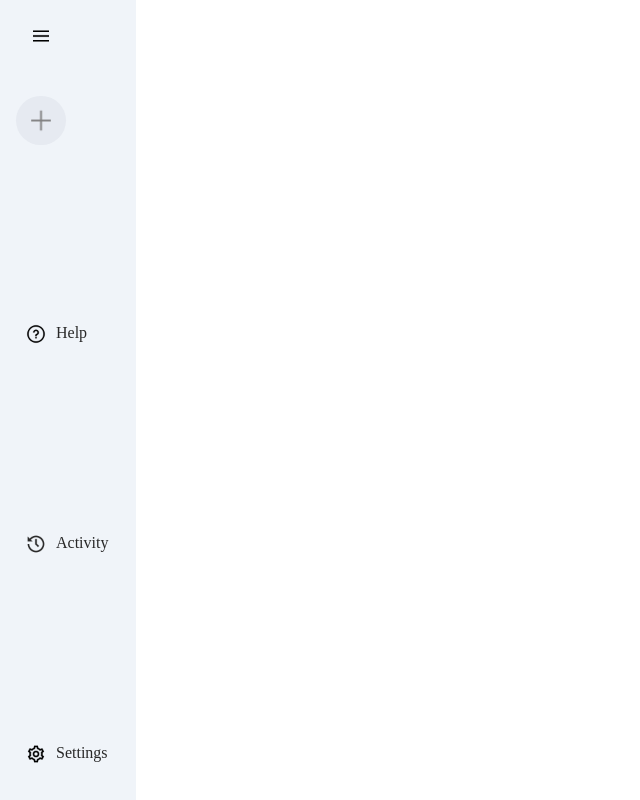
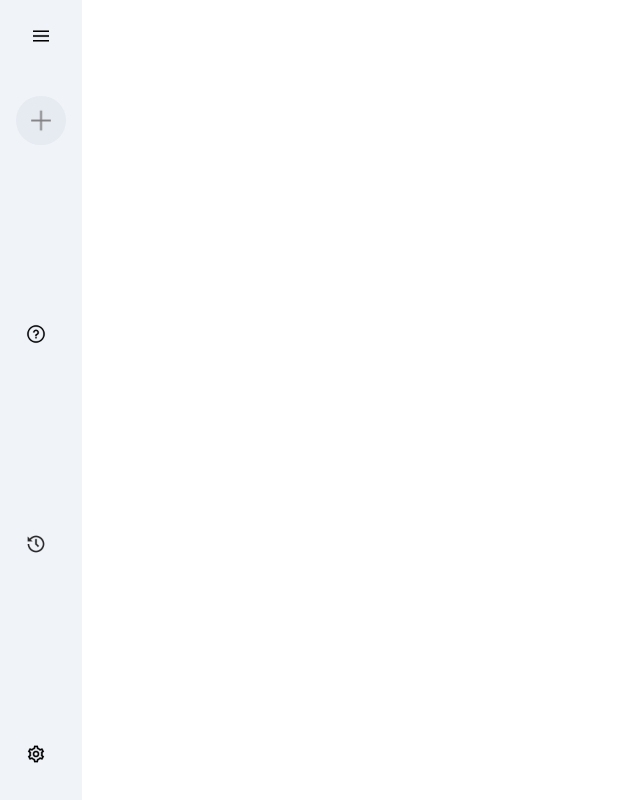
Before and after one commit to bishaldebroy007/AI-chatbot-using-react, a React (Vite) app: page / in a window 1280 px wide. Shown: the whole page, without its empty margins (0-640 px from the left). Built offline with nearby package versions, Linux system fonts and the light colour scheme.

Commit message:
state done in sidebar

```diff
--- a/src/components/Sidebar/Sidebar.jsx
+++ b/src/components/Sidebar/Sidebar.jsx
@@ -9,7 +9,7 @@
   return (
     <div className="sidebar">
       <div className="top">
-        <img className="menu" src={assets.menu_icon} alt="" />
+        <img onClick={() => setExtended(prev => !prev)} className="menu" src={assets.menu_icon} alt="" />
         <div className="new-chat">
           <img src={assets.plus_icon} alt="" />
           {extended ? <p>New Chat</p> : null}
@@ -29,22 +29,25 @@
       <div className="bottom">
         <div className="bottom-item recent-entry">
           <img src={assets.question_icon} alt="" />
-          <p>Help</p>
+          {extended ? <p>Help</p> : null}
         </div>
       </div>
 
-      <div className="bottom">
-        <div className="bottom-item recent-entry">
-          <img src={assets.history_icon} alt="" />
-          <p>Activity</p>
-        </div>
+
+      <div className="bottom-item recent-entry">
+        <img src={assets.history_icon} alt="" />
+        {extended ? <p>Activity</p> : null}
       </div>
 
-      <div className="bottom">
-        <div className="bottom-item recent-entry">
-          <img src={assets.setting_icon} alt="" />
-          <p>Settings</p>
-        </div>
+
+
+      <div className="bottom-item recent-entry">
+        <img src={assets.setting_icon} alt="" />
+        {extended ? <p>Settings</p> : null}
+
+
+        {/* https://youtu.be/0yboGn8errU?si=jsV18i8fP-L1j6sj&t=1530 */}
+
       </div>
     </div>
   );
```
